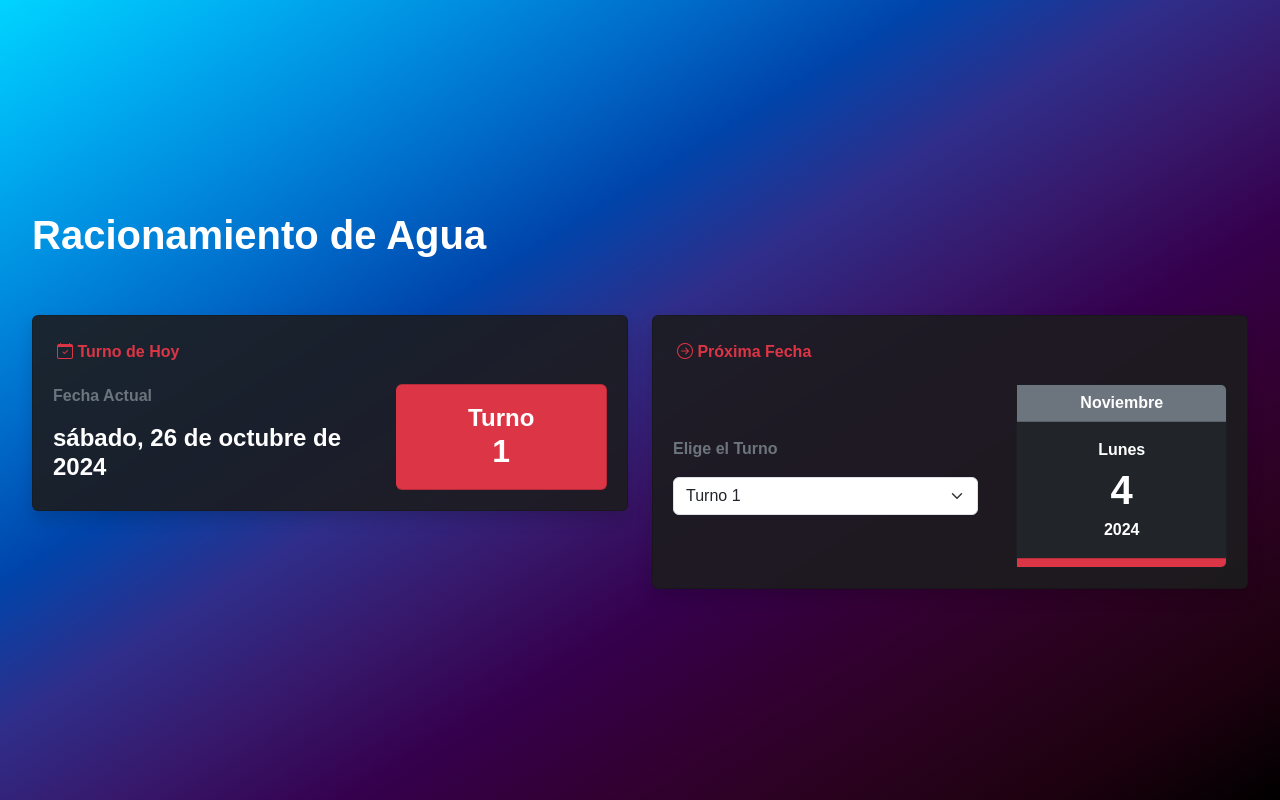
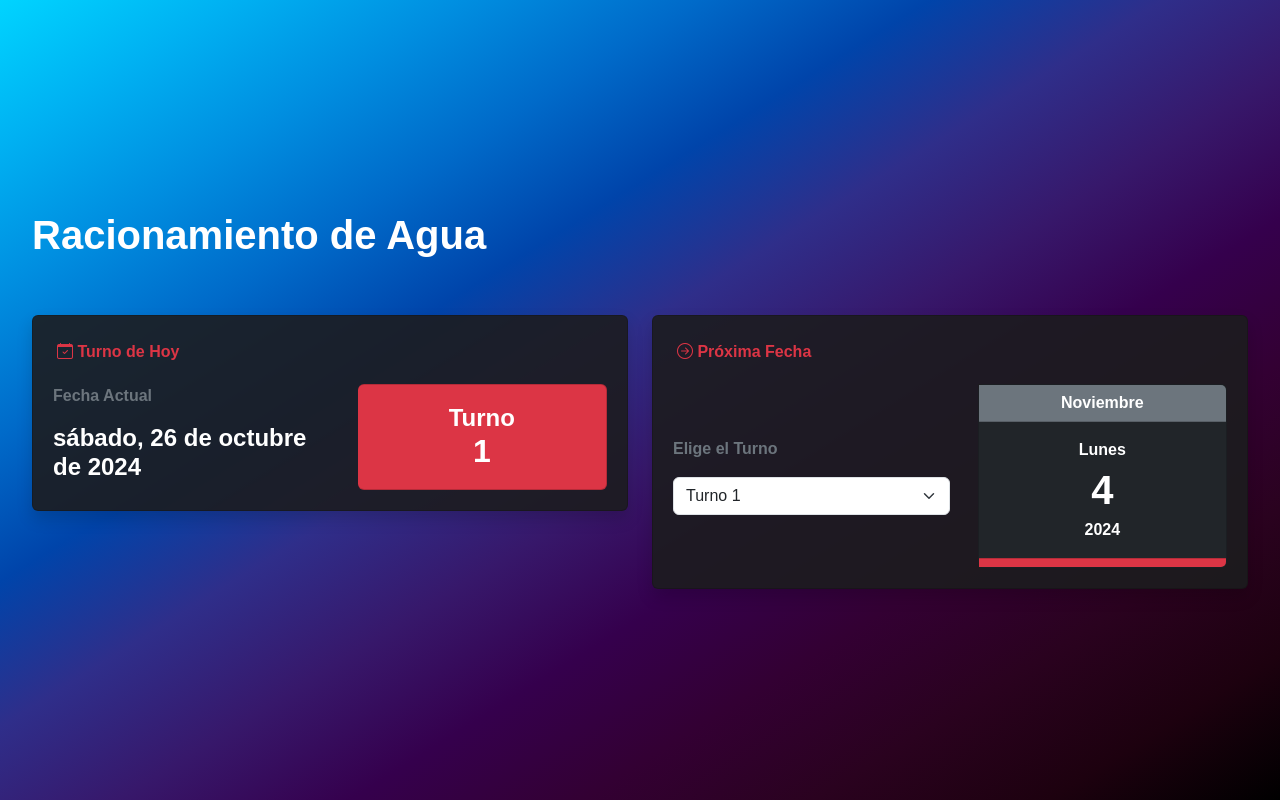
Before and after one commit to luismontanoc/oh-my-water, a React (Create React App) app: page / in a window 1280 px wide. Built offline with nearby package versions, Linux system fonts and the light colour scheme.

Commit message:
Feature/add selector (#21)
* styles

* styles

```diff
--- a/src/App.js
+++ b/src/App.js
@@ -72,12 +72,12 @@ function App() {
             </div>
             <div className="card-body">
               <div class="card-group d-flex m-1">
-                <div class="card text-start fw-bold border-0 transparent-bg" style={{flex: '0 0 55%'}}>
+                <div class="card text-start fw-bold border-0 transparent-bg" style={{flex: '0 0 50%'}}>
                     <p class="text-secondary">Fecha Actual</p>
                     <h4 class="text-white"><strong>{currentDate}</strong></h4>
                 </div>
-                <div class="card border-0 transparent-bg" style={{flex: '0 0 7%'}}></div>
-                <div class="card d-flex align-items-center justify-content-center fw-bold bg-danger rounded" style={{flex: '0 0 38%'}}>
+                <div class="card border-0 transparent-bg" style={{flex: '0 0 5%'}}></div>
+                <div class="card d-flex align-items-center justify-content-center fw-bold bg-danger rounded" style={{flex: '0 0 45%'}}>
                     <h4 class="text-white mb-0"><strong>Turno</strong></h4>
                     <h2 class="text-white mb-0"><strong>{currentZone}</strong></h2>
                 </div>
@@ -93,7 +93,7 @@ function App() {
             </div>
             <div className="card-body">
               <div class="card-group d-flex m-1">
-              <div class="card text-start fw-bold border-0 d-flex justify-content-center transparent-bg" style={{flex: '0 0 55%'}}>
+              <div class="card text-start fw-bold border-0 d-flex justify-content-center transparent-bg" style={{flex: '0 0 50%'}}>
                     <p class="text-secondary">Elige el Turno</p>
                     <select className="form-select" value={selectedZone} onChange={handleChange}>
                       {[...Array(9)].map((_, index) => (
@@ -103,8 +103,8 @@ function App() {
                       ))}
                     </select>
                 </div>
-              <div class="card border-0 transparent-bg" style={{flex: '0 0 7%'}}></div>
-              <div class="card d-flex align-items-center justify-content-center fw-bold border-0 " style={{flex: '0 0 38%'}}>
+              <div class="card border-0 transparent-bg" style={{flex: '0 0 5%'}}></div>
+              <div class="card d-flex align-items-center justify-content-center fw-bold border-0 " style={{flex: '0 0 45%'}}>
               {displayDate &&
                 <div class="card bg-dark" style={{width: '100%'}}>
                   <div class="card-header bg-secondary text-white">
```
